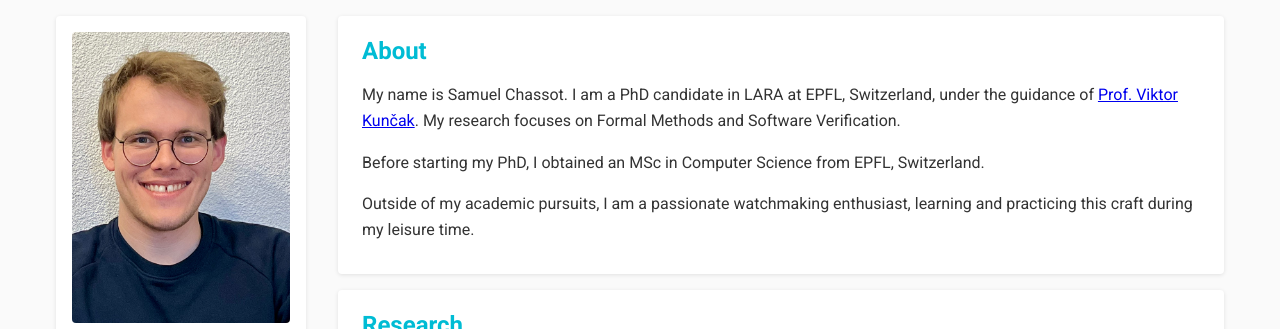
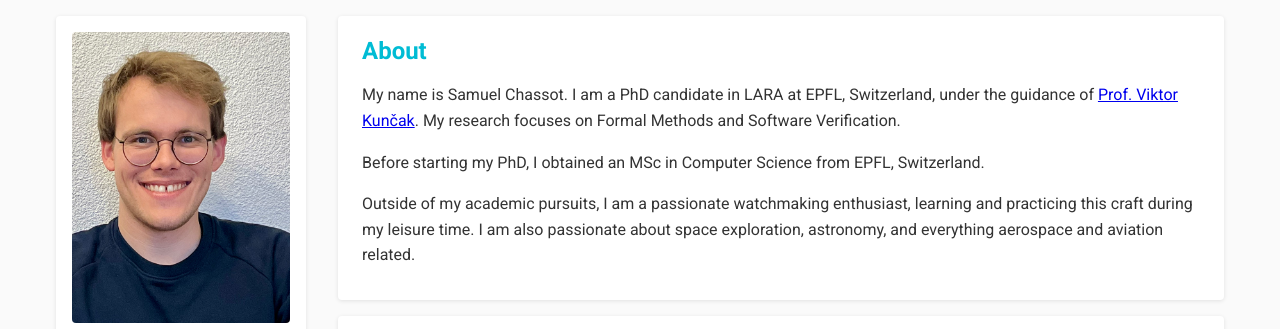
Before and after one commit to samuelchassot/samuelchassot.github.io, a plain HTML site: page index.html in a window 1280 px wide. Shown: the top 329 px of the page. Drawn offline with Linux system fonts and the light colour scheme.

Commit message:
about section

```diff
--- a/index.html
+++ b/index.html
@@ -65,6 +65,7 @@
           Before starting my PhD, I obtained an MSc in Computer Science from EPFL, Switzerland.
         </p>
         <p>Outside of my academic pursuits, I am a passionate watchmaking enthusiast, learning and practicing this craft during my leisure time.
+          I am also passionate about space exploration, astronomy, and everything aerospace and aviation related.
         </p>
       </section>
 
```
